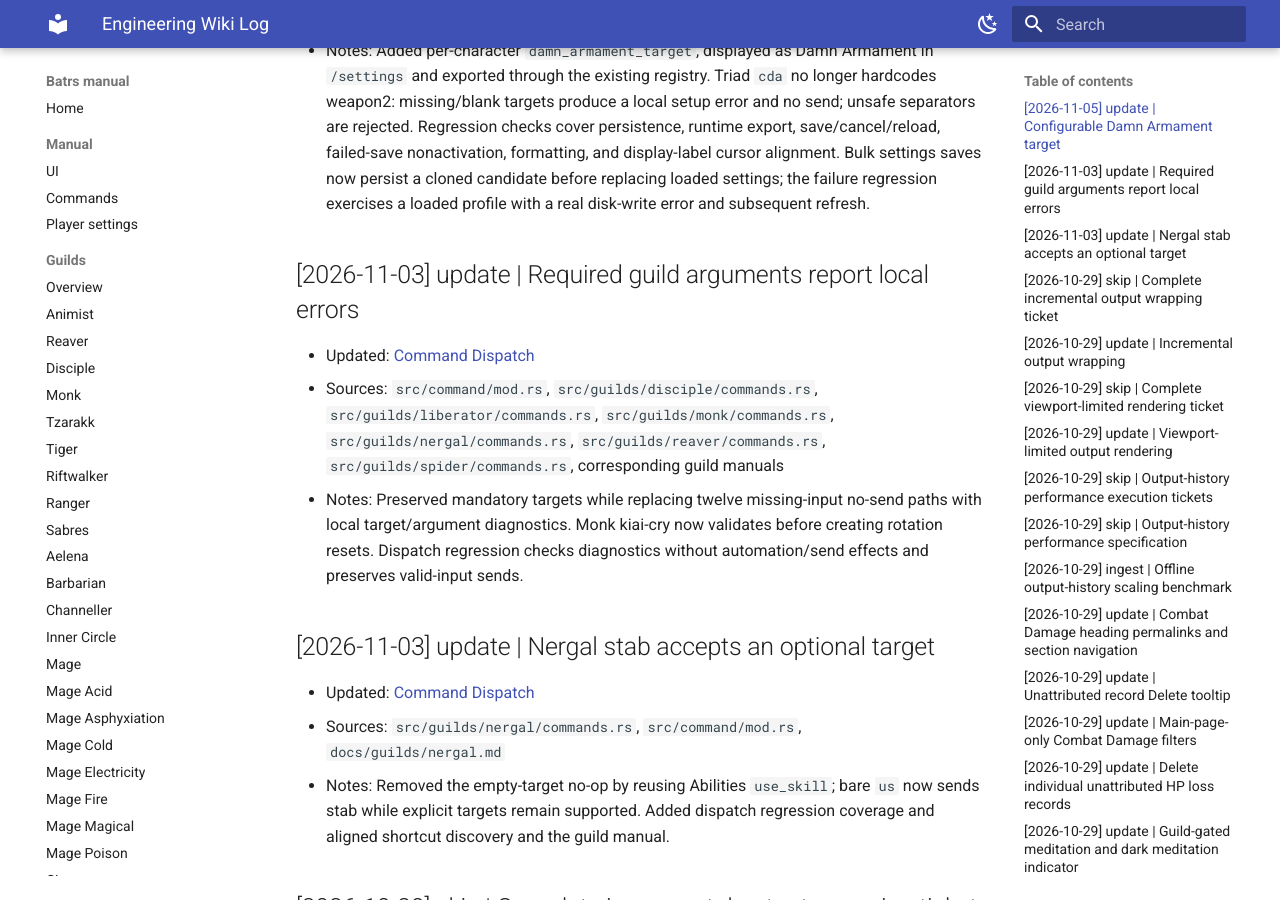
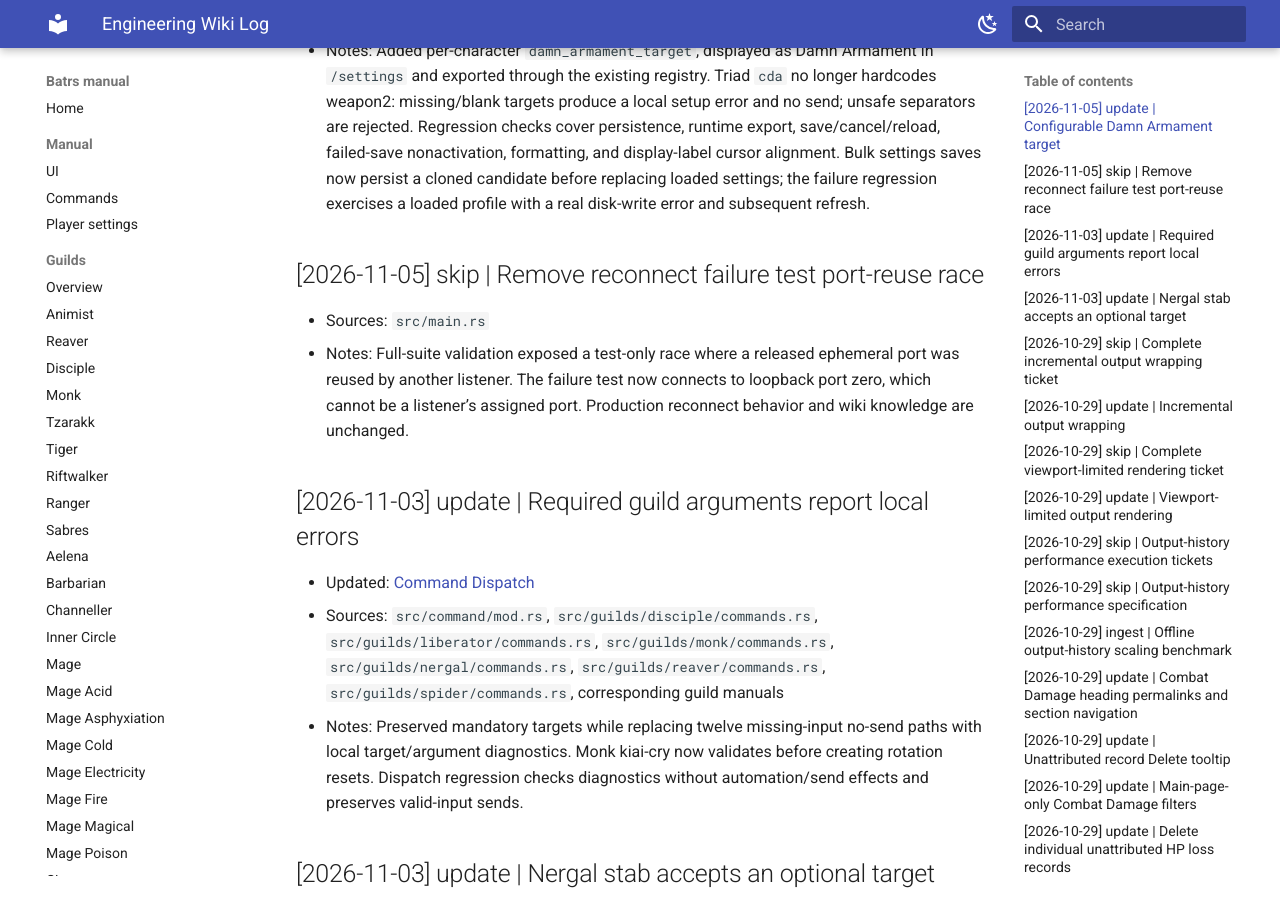
Before and after one commit to oaalto/batrs, an MkDocs documentation site: the page built from docs/wiki/log.md, in a window 1280 px wide and 900 px high, scrolled down 337 px. Built offline with MkDocs 1.6.1 and Material for MkDocs 9.7.7, drawn with Linux system fonts in a browser that asks for light colours.

Commit message:
test: avoid reconnect failure port-reuse race

```diff
--- a/docs/wiki/log.md
+++ b/docs/wiki/log.md
@@ -5,6 +5,11 @@
 - Updated: [Player Profile](concepts/player-profile.md)
 - Sources: `src/config.rs`, `src/player_profile/registry.rs`, `src/player_profile/runtime.rs`, `src/player_profile/persistence.rs`, `src/guilds/triad/commands.rs`, `src/ui/mod.rs`, `src/app/mod.rs`, corresponding guild and settings manuals
 - Notes: Added per-character `damn_armament_target`, displayed as Damn Armament in `/settings` and exported through the existing registry. Triad `cda` no longer hardcodes weapon2: missing/blank targets produce a local setup error and no send; unsafe separators are rejected. Regression checks cover persistence, runtime export, save/cancel/reload, failed-save nonactivation, formatting, and display-label cursor alignment. Bulk settings saves now persist a cloned candidate before replacing loaded settings; the failure regression exercises a loaded profile with a real disk-write error and subsequent refresh.
+
+## [2026-11-05] skip | Remove reconnect failure test port-reuse race
+
+- Sources: `src/main.rs`
+- Notes: Full-suite validation exposed a test-only race where a released ephemeral port was reused by another listener. The failure test now connects to loopback port zero, which cannot be a listener’s assigned port. Production reconnect behavior and wiki knowledge are unchanged.
 
 ## [2026-11-03] update | Required guild arguments report local errors
 
```
Also changed, not shown: 1 other file.
